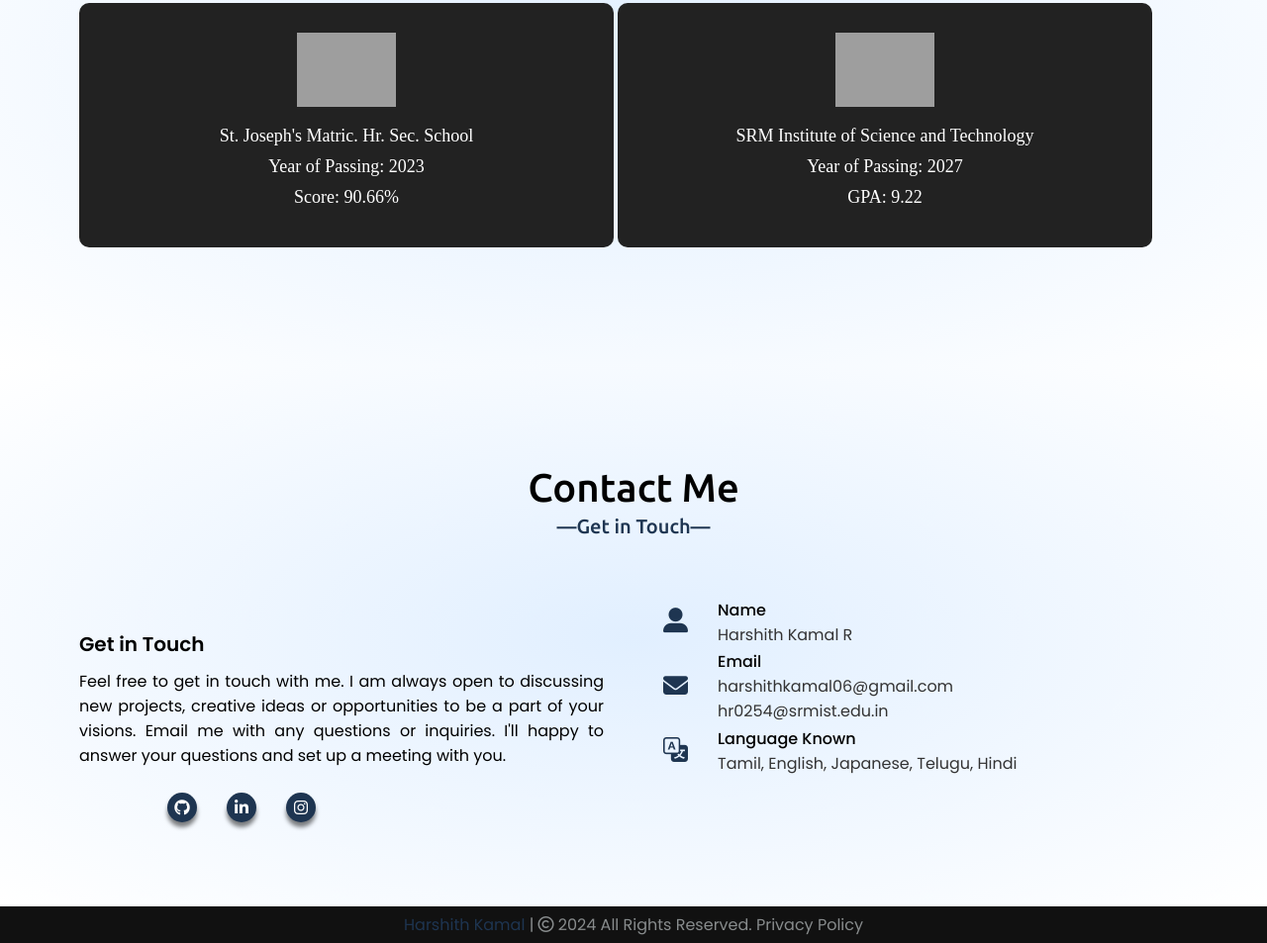
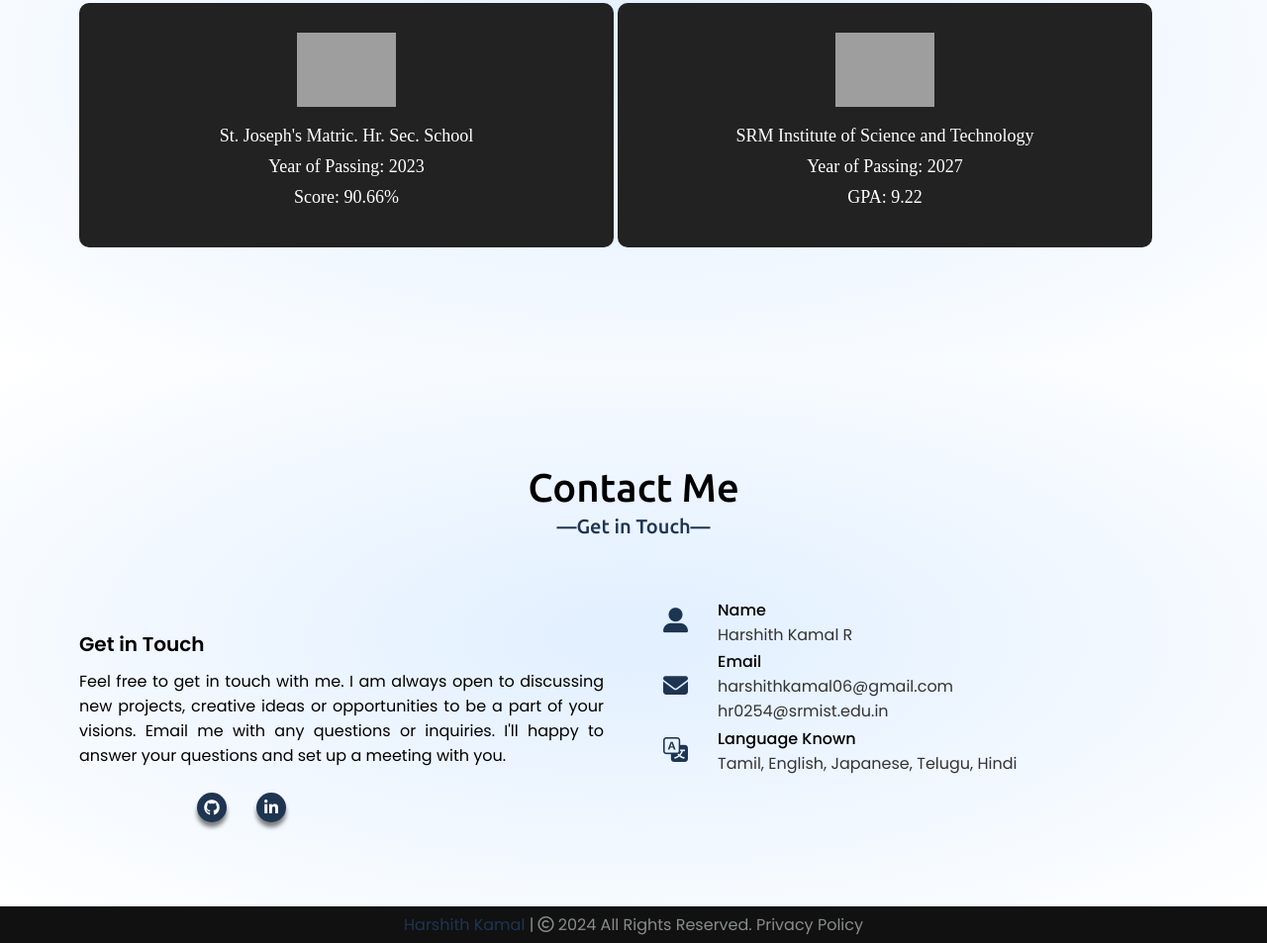
Before and after one commit to HarshithKamal/My-Portfolio, a plain HTML site: page index.html in a window 1280 px wide. Shown: the part 3852-4805 px from the top of the page at 99% size. Drawn offline with nearby package versions, Linux system fonts and the light colour scheme; grey boxes are pictures that could not be loaded.

Commit message:
Update index.html

```diff
--- a/index.html
+++ b/index.html
@@ -272,7 +272,6 @@
                   <ul>
                     <li><a href="https://github.com/HarshithKamal"><i class="fa-brands fa-github"></i></a></li>
                     <li><a href="https://www.linkedin.com/in/harshith-kamal-r-59b4a4287/"><i class="fa-brands fa-linkedin-in"></i></a></li>
-                    <li><a href="https://www.instagram.com/harshith._.hk/"><i class="fa-brands fa-instagram"></i></a></li>
                   </ul>
                 </div>
               </div>
```
